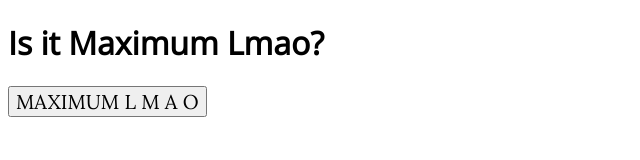
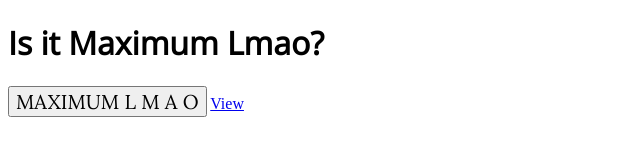
Before and after one commit to sarangjo/shebly-oclock, a plain HTML site: page index.html in a window 1280 px wide. Shown: the full height of the page, 0-640 px from the left. Drawn offline with nearby package versions, Linux system fonts and the light colour scheme.

Commit message:
Final changes

```diff
--- a/index.html
+++ b/index.html
@@ -17,5 +17,6 @@
   <body>
     <h1>Is it Maximum Lmao?</h1>
     <button id="btn">MAXIMUM L M A O</button>
+    <a href="/view/">View</a>
   </body>
 </html>
```
